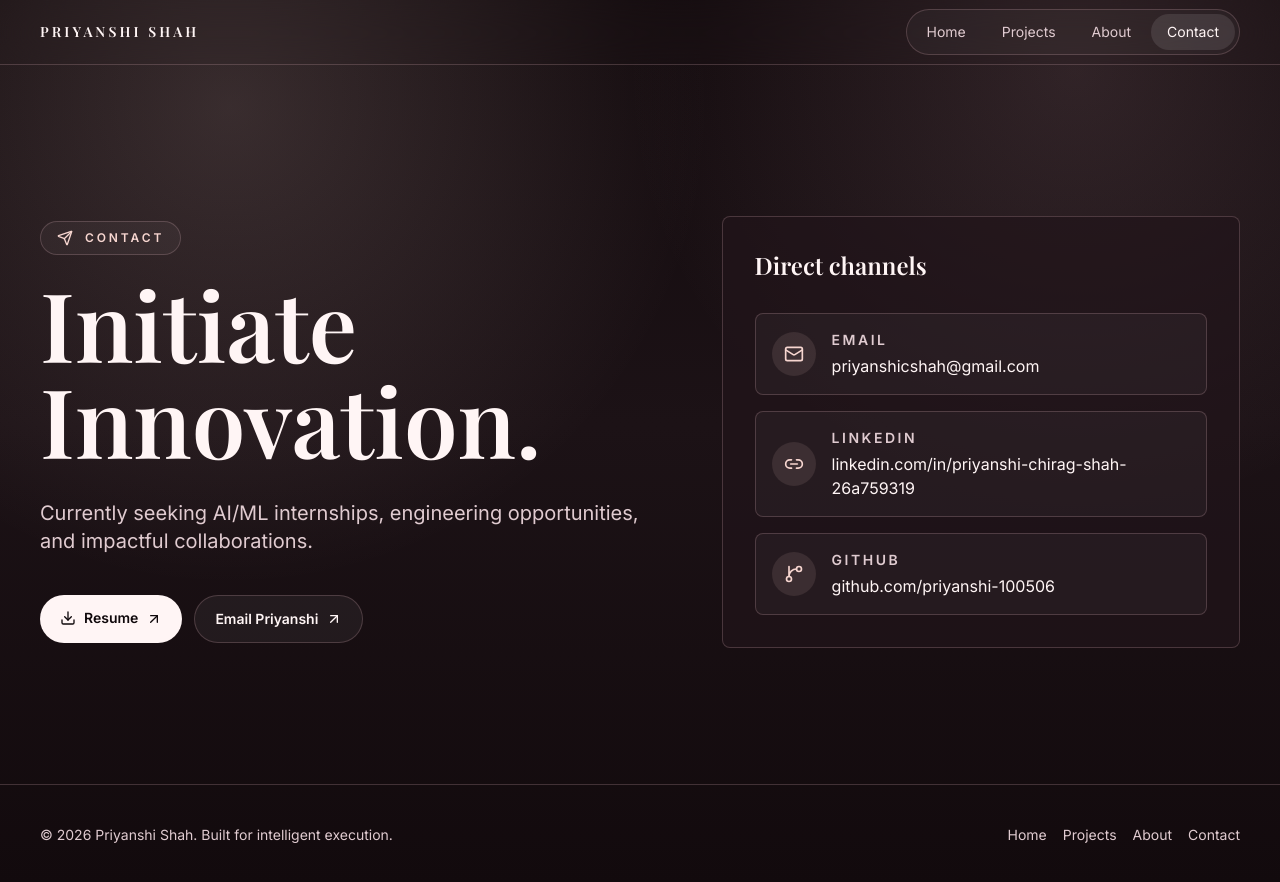
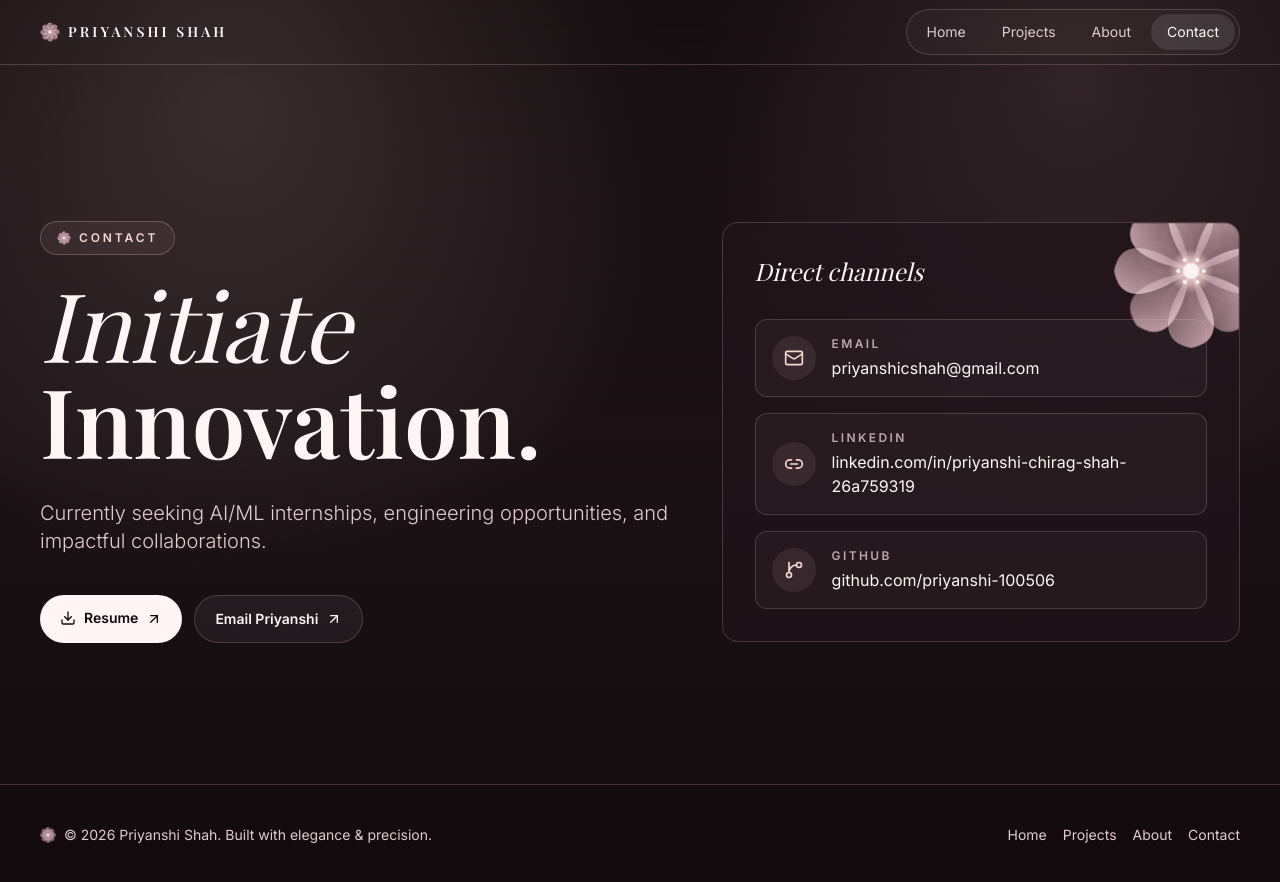
Before and after one commit to priyanshi-100506/portfolio-website, a Next.js app: page /contact in a window 1280 px wide. Shown: the top 882 px of the page. Built offline with nearby package versions, Linux system fonts and the light colour scheme; a web font is replaced by a local one.

Commit message:
feat: integrate silk flower motif across entire portfolio UI

```diff
--- a/app/contact/page.tsx
+++ b/app/contact/page.tsx
@@ -4,6 +4,7 @@ import { ButtonLink } from "@/components/button-link";
 import { Container } from "@/components/container";
 import { Reveal } from "@/components/reveal";
 import { contactLinks, siteConfig } from "@/lib/portfolio-data";
+import { SilkFlower } from "@/components/silk-flower";
 
 export const metadata: Metadata = {
   title: "Contact",
@@ -16,14 +17,14 @@ export default function ContactPage() {
       <Container className="pb-20 pt-32 sm:pt-40">
         <section className="grid min-h-[68vh] gap-12 lg:grid-cols-[1.1fr_0.9fr] lg:items-center">
           <Reveal>
-            <p className="mb-5 inline-flex items-center gap-3 rounded-full border border-line bg-white/[0.04] px-4 py-2 text-xs font-semibold uppercase tracking-[0.24em] text-cyan">
-              <Send aria-hidden="true" className="h-4 w-4" />
+            <p className="mb-5 inline-flex items-center gap-2 rounded-full border border-rose/30 bg-rose/[0.08] px-4 py-2 text-xs font-semibold uppercase tracking-[0.24em] text-blush backdrop-blur-md">
+              <SilkFlower className="h-3.5 w-3.5 text-rose animate-spin-slow" />
               Contact
             </p>
-            <h1 className="font-display text-5xl font-semibold leading-none text-pearl sm:text-7xl lg:text-8xl">
-              Initiate Innovation.
+            <h1 className="font-display text-5xl font-normal italic leading-none text-pearl sm:text-7xl lg:text-8xl">
+              Initiate <span className="not-italic font-semibold">Innovation.</span>
             </h1>
-            <p className="mt-8 max-w-2xl text-lg leading-8 text-mist sm:text-xl">
+            <p className="mt-8 max-w-2xl text-lg leading-8 text-mist sm:text-xl font-light">
               Currently seeking AI/ML internships, engineering opportunities, and impactful collaborations.
             </p>
             <div className="mt-10 flex flex-col gap-3 sm:flex-row">
@@ -37,29 +38,34 @@ export default function ContactPage() {
             </div>
           </Reveal>
 
-          <Reveal className="rounded-lg border border-line bg-panel/70 p-6 sm:p-8">
-            <h2 className="font-display text-2xl font-semibold text-pearl">Direct channels</h2>
+          <Reveal className="relative overflow-hidden rounded-2xl border border-line bg-panel/70 p-6 sm:p-8">
+            <div className="absolute -right-8 -top-8 h-40 w-40 text-rose/10 pointer-events-none">
+              <SilkFlower size={160} className="text-rose/15" />
+            </div>
+            <div className="relative">
+              <h2 className="font-display text-2xl font-normal italic text-pearl">Direct channels</h2>
               <div className="mt-8 space-y-4">
                 {contactLinks.map((link) => {
                   const Icon = link.icon;
                   return (
                     <a
-                    className="group flex items-center gap-4 rounded-lg border border-line bg-white/[0.035] p-4 transition hover:border-cyan/60 hover:bg-white/[0.06] focus-visible:outline focus-visible:outline-2 focus-visible:outline-cyan"
+                      className="group flex items-center gap-4 rounded-xl border border-line bg-white/[0.03] p-4 transition duration-300 hover:border-rose/60 hover:bg-white/[0.06] focus-visible:outline focus-visible:outline-2 focus-visible:outline-rose"
                       href={link.href}
                       key={link.label}
                       rel={link.href.startsWith("http") ? "noreferrer" : undefined}
                       target={link.href.startsWith("http") ? "_blank" : undefined}
                     >
-                    <span className="flex h-11 w-11 shrink-0 items-center justify-center rounded-full bg-cyan/10 text-cyan">
+                      <span className="flex h-11 w-11 shrink-0 items-center justify-center rounded-full bg-rose/10 text-blush transition duration-300 group-hover:scale-105 group-hover:bg-rose/20">
                         <Icon aria-hidden="true" className="h-5 w-5" />
                       </span>
-                    <span className="min-w-0">
-                      <span className="block text-sm font-semibold uppercase tracking-[0.18em] text-mist">{link.label}</span>
-                      <span className="mt-1 block break-words text-pearl transition group-hover:text-cyan">{link.value}</span>
+                      <span className="min-w-0 flex-1">
+                        <span className="block text-xs font-semibold uppercase tracking-[0.2em] text-mist/80">{link.label}</span>
+                        <span className="mt-1 block break-words text-pearl transition group-hover:text-blush">{link.value}</span>
                       </span>
                     </a>
                   );
                 })}
+              </div>
             </div>
           </Reveal>
         </section>
--- a/components/animated-ticker.tsx
+++ b/components/animated-ticker.tsx
@@ -2,13 +2,14 @@
 
 import { motion, useReducedMotion } from "framer-motion";
 import { tickerItems } from "@/lib/portfolio-data";
+import { SilkFlower } from "@/components/silk-flower";
 
 export function AnimatedTicker() {
   const reduceMotion = useReducedMotion();
   const items = [...tickerItems, ...tickerItems];
 
   return (
-    <div className="overflow-hidden border-y border-line bg-white/[0.03] py-4" aria-label="Areas of expertise">
+    <div className="overflow-hidden border-y border-line bg-white/[0.02] py-4" aria-label="Areas of expertise">
       <motion.div
         className="flex w-max gap-8 whitespace-nowrap"
         animate={reduceMotion ? undefined : { x: ["0%", "-50%"] }}
@@ -17,7 +18,7 @@ export function AnimatedTicker() {
         {items.map((item, index) => (
           <span className="flex items-center gap-8 text-sm font-semibold uppercase tracking-[0.22em] text-mist" key={`${item}-${index}`}>
             {item}
-            <span aria-hidden="true" className="h-1.5 w-1.5 rounded-full bg-brass" />
+            <SilkFlower className="h-3.5 w-3.5 text-rose opacity-80" />
           </span>
         ))}
       </motion.div>
--- a/components/section-heading.tsx
+++ b/components/section-heading.tsx
@@ -1,3 +1,5 @@
+import { SilkFlower } from "@/components/silk-flower";
+
 type SectionHeadingProps = {
   eyebrow: string;
   title: string;
@@ -7,9 +9,12 @@ type SectionHeadingProps = {
 export function SectionHeading({ eyebrow, title, copy }: SectionHeadingProps) {
   return (
     <div className="max-w-3xl">
-      <p className="mb-4 text-xs font-semibold uppercase tracking-[0.28em] text-cyan">{eyebrow}</p>
-      <h2 className="font-display text-3xl font-semibold leading-tight text-pearl sm:text-4xl lg:text-5xl">{title}</h2>
-      {copy ? <p className="mt-5 text-base leading-8 text-mist sm:text-lg">{copy}</p> : null}
+      <p className="mb-4 inline-flex items-center gap-2 text-xs font-semibold uppercase tracking-[0.28em] text-blush">
+        <SilkFlower className="h-3.5 w-3.5 text-rose animate-spin-slow" />
+        {eyebrow}
+      </p>
+      <h2 className="font-display text-3xl font-normal italic leading-tight text-pearl sm:text-4xl lg:text-5xl">{title}</h2>
+      {copy ? <p className="mt-5 text-base leading-8 text-mist sm:text-lg font-light">{copy}</p> : null}
     </div>
   );
 }
--- /dev/null
+++ b/components/silk-flower.tsx
@@ -0,0 +1,72 @@
+import React from "react";
+
+type SilkFlowerProps = {
+  className?: string;
+  size?: number;
+};
+
+export function SilkFlower({ className = "text-rose", size = 24 }: SilkFlowerProps) {
+  return (
+    <svg
+      width={size}
+      height={size}
+      viewBox="0 0 100 100"
+      fill="none"
+      xmlns="http://www.w3.org/2000/svg"
+      className={className}
+      aria-hidden="true"
+    >
+      <defs>
+        <linearGradient id="petalGrad" x1="0%" y1="0%" x2="100%" y2="100%">
+          <stop offset="0%" stopColor="currentColor" stopOpacity="0.85" />
+          <stop offset="100%" stopColor="currentColor" stopOpacity="0.25" />
+        </linearGradient>
+        <radialGradient id="centerGlow" cx="50%" cy="50%" r="50%">
+          <stop offset="0%" stopColor="rgb(255, 245, 245)" stopOpacity="0.9" />
+          <stop offset="60%" stopColor="rgb(247, 214, 208)" stopOpacity="0.6" />
+          <stop offset="100%" stopColor="rgb(226, 180, 189)" stopOpacity="0" />
+        </radialGradient>
+      </defs>
+
+      {/* Outer flowing silk petals */}
+      <g transform="translate(50,50)">
+        {[0, 45, 90, 135, 180, 225, 270, 315].map((angle, i) => (
+          <path
+            key={`outer-${i}`}
+            d="M 0 0 C -16 -24, -22 -44, 0 -48 C 22 -44, 16 -24, 0 0 Z"
+            fill="url(#petalGrad)"
+            transform={`rotate(${angle})`}
+            className="transition-transform duration-700 hover:scale-105"
+            style={{ mixBlendMode: "screen" }}
+          />
+        ))}
+
+        {/* Inner delicate layered petals */}
+        {[22.5, 67.5, 112.5, 157.5, 202.5, 247.5, 292.5, 337.5].map((angle, i) => (
+          <path
+            key={`inner-${i}`}
+            d="M 0 0 C -11 -16, -15 -32, 0 -35 C 15 -32, 11 -16, 0 0 Z"
+            fill="currentColor"
+            fillOpacity="0.4"
+            transform={`rotate(${angle})`}
+          />
+        ))}
+
+        {/* Blossom Core & Pistil Accents */}
+        <circle cx="0" cy="0" r="14" fill="url(#centerGlow)" />
+        <circle cx="0" cy="0" r="5" fill="rgb(255, 245, 245)" fillOpacity="0.9" />
+
+        {/* Stamen dots */}
+        {[0, 60, 120, 180, 240, 300].map((angle, i) => (
+          <circle
+            key={`stamen-${i}`}
+            cx={Math.cos((angle * Math.PI) / 180) * 8}
+            cy={Math.sin((angle * Math.PI) / 180) * 8}
+            r="1.2"
+            fill="rgb(255, 245, 245)"
+          />
+        ))}
+      </g>
+    </svg>
+  );
+}
--- a/components/site-footer.tsx
+++ b/components/site-footer.tsx
@@ -1,12 +1,16 @@
 import Link from "next/link";
 import { navItems, siteConfig } from "@/lib/portfolio-data";
 import { Container } from "@/components/container";
+import { SilkFlower } from "@/components/silk-flower";
 
 export function SiteFooter() {
   return (
     <footer className="border-t border-line py-10">
       <Container className="flex flex-col gap-6 text-sm text-mist md:flex-row md:items-center md:justify-between">
-        <p>© {new Date().getFullYear()} {siteConfig.name}. Built for intelligent execution.</p>
+        <p className="inline-flex items-center gap-2">
+          <SilkFlower className="h-4 w-4 text-rose" />
+          © {new Date().getFullYear()} {siteConfig.name}. Built with elegance & precision.
+        </p>
         <nav aria-label="Footer navigation" className="flex flex-wrap gap-4">
           {navItems.map((item) => (
             <Link className="transition hover:text-pearl" href={item.href} key={item.href}>
--- a/components/site-header.tsx
+++ b/components/site-header.tsx
@@ -6,6 +6,7 @@ import { Menu, X } from "lucide-react";
 import { useState } from "react";
 import { clsx } from "clsx";
 import { navItems, siteConfig } from "@/lib/portfolio-data";
+import { SilkFlower } from "@/components/silk-flower";
 
 export function SiteHeader() {
   const pathname = usePathname();
@@ -20,7 +21,8 @@ export function SiteHeader() {
         Skip to content
       </a>
       <nav aria-label="Primary navigation" className="mx-auto flex h-16 w-full max-w-7xl items-center justify-between px-5 sm:px-8 lg:px-10">
-        <Link className="font-display text-sm font-semibold uppercase tracking-[0.22em] text-pearl" href="/">
+        <Link className="group inline-flex items-center gap-2 font-display text-sm font-semibold uppercase tracking-[0.22em] text-pearl" href="/">
+          <SilkFlower className="h-5 w-5 text-rose transition-transform duration-500 group-hover:rotate-45 group-hover:scale-110" />
           {siteConfig.name}
         </Link>
 
```
Also changed, not shown: app/about/page.tsx (+35 -20 lines), app/page.tsx (+19 -13 lines), components/project-card.tsx (+10 -4 lines). Lines whose indentation alone changed are shown as unchanged.
